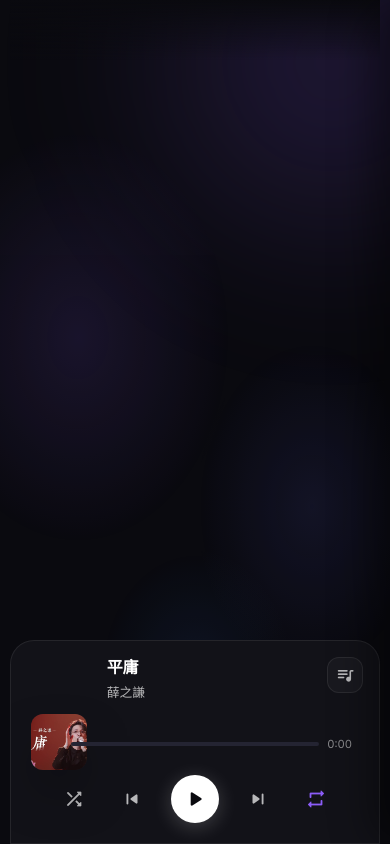
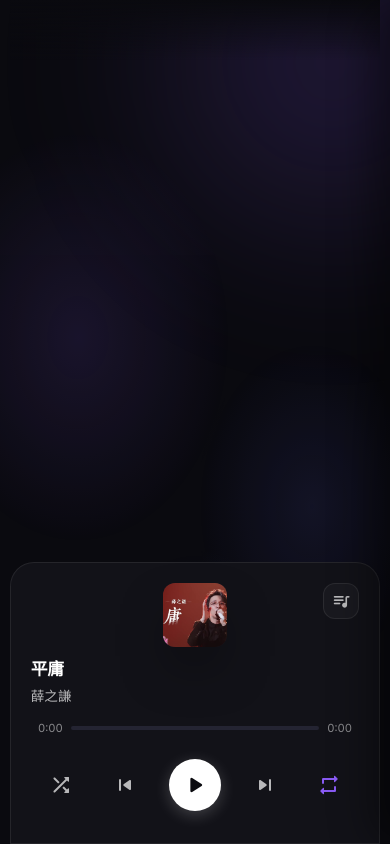
Before and after one commit to BrianLien09/Music_app, a website built with Vite: page index.html in a window 390 px wide. Built offline with nearby package versions, Linux system fonts and the light colour scheme; files whose address does not match are found by name.

Commit message:
style(responsive): 縮小 PC 端卡片尺寸，重構手機端佈局為正常流排版

```diff
--- a/style.css
+++ b/style.css
@@ -278,7 +278,7 @@ body {
 }
 
 .cover-art .material-icons-round {
-  font-size: 80px;
+  font-size: 64px;
   color: var(--text-tertiary);
 }
 
@@ -299,13 +299,13 @@ body {
 .song-info {
   text-align: center;
   width: 100%;
-  padding: 0 var(--space-4);
+  padding: 0 var(--space-3);
 }
 
 .song-info h1 {
-  font-size: 1.5rem;
+  font-size: 1.25rem;
   font-weight: 700;
-  margin-bottom: var(--space-2);
+  margin-bottom: var(--space-1);
   letter-spacing: -0.02em;
   line-height: 1.3;
 
@@ -316,7 +316,7 @@ body {
 }
 
 .song-info h2 {
-  font-size: 0.95rem;
+  font-size: 0.875rem;
   color: var(--text-secondary);
   font-weight: 400;
   cursor: pointer;
@@ -334,15 +334,15 @@ body {
   width: 100%;
   display: flex;
   align-items: center;
-  gap: var(--space-3);
-  margin: var(--space-6) 0 var(--space-5);
+  gap: var(--space-2);
+  margin: var(--space-4) 0 var(--space-3);
 }
 
 .progress-container span {
-  font-size: 0.75rem;
+  font-size: 0.7rem;
   color: var(--text-tertiary);
   font-variant-numeric: tabular-nums;
-  min-width: 40px;
+  min-width: 36px;
 }
 
 .progress-container span:first-child {
@@ -421,8 +421,8 @@ input[type="range"]:hover::-moz-range-thumb {
   display: flex;
   align-items: center;
   justify-content: center;
-  gap: var(--space-4);
-  margin-bottom: var(--space-4);
+  gap: var(--space-3);
+  margin-bottom: var(--space-3);
 }
 
 .btn-control {
@@ -464,25 +464,25 @@ input[type="range"]:hover::-moz-range-thumb {
 
 /* 主播放按鈕 - 強調設計 */
 .play-btn {
-  width: 64px;
-  height: 64px;
+  width: 52px;
+  height: 52px;
   background: var(--text-primary);
   color: var(--bg-primary) !important;
-  box-shadow: 0 4px 20px rgba(255, 255, 255, 0.2);
+  box-shadow: 0 4px 16px rgba(255, 255, 255, 0.2);
   position: relative;
 }
 
 .play-btn:hover {
   transform: scale(1.08);
-  box-shadow: 0 6px 24px rgba(255, 255, 255, 0.3);
+  box-shadow: 0 6px 20px rgba(255, 255, 255, 0.3);
 }
 
 .play-btn .material-icons-round {
-  font-size: 32px;
+  font-size: 28px;
 }
 
 .icon-small .material-icons-round {
-  font-size: 26px;
+  font-size: 22px;
 }
 
 /* ============================================
@@ -495,8 +495,8 @@ input[type="range"]:hover::-moz-range-thumb {
   gap: var(--space-2);
   color: var(--text-tertiary);
   position: absolute;
-  bottom: var(--space-8);
-  left: var(--space-8);
+  bottom: var(--space-6);
+  left: var(--space-6);
   width: auto;
   max-width: 140px;
 }
@@ -941,41 +941,47 @@ input[type="range"]:hover::-moz-range-thumb {
     margin: var(--space-4) 0;
   }
 
-  /* 播放器控制區 - 固定在底部 */
+  /* 播放器控制區 - 固定在底部，更大的卡片 */
   .player-card {
     order: 2; /* 控制項排在下方 */
     flex: none;
     width: 100%;
-    padding: var(--space-4) var(--space-5);
-    padding-bottom: calc(var(--space-5) + env(safe-area-inset-bottom, 0px)); /* iOS 安全區域 */
+    min-height: 200px;
+    padding: var(--space-5);
+    padding-bottom: calc(var(--space-6) + env(safe-area-inset-bottom, 0px)); /* iOS 安全區域 */
     border-radius: var(--radius-xl) var(--radius-xl) 0 0;
     background: var(--bg-secondary);
     backdrop-filter: blur(40px);
     -webkit-backdrop-filter: blur(40px);
     border-top: 1px solid var(--glass-border);
     position: relative;
+    display: flex;
+    flex-direction: column;
+    justify-content: flex-start;
+    gap: var(--space-3);
   }
 
   .player-card::before {
     display: none;
   }
 
-  /* 隱藏播放列表按鈕的絕對定位，改為相對 */
+  /* 播放列表按鈕 */
   .player-header {
     position: absolute;
-    top: var(--space-4);
-    right: var(--space-4);
+    top: var(--space-5);
+    right: var(--space-5);
+    width: 36px;
+    height: 36px;
   }
 
-  /* 封面+歌曲資訊 橫向排列 */
+  /* 上半部：封面 + 歌曲資訊 橫向排列 */
   .cover-wrapper {
-    width: 56px;
-    height: 56px;
+    width: 64px;
+    height: 64px;
     margin: 0;
-    position: absolute;
-    left: var(--space-5);
-    top: 50%;
-    transform: translateY(-50%);
+    flex-shrink: 0;
+    position: static;
+    transform: none;
   }
 
   .cover-art {
@@ -986,27 +992,28 @@ input[type="range"]:hover::-moz-range-thumb {
     font-size: 28px;
   }
 
+  /* 歌曲資訊區域包裝 */
   .song-info {
     text-align: left;
     padding: 0;
-    padding-left: 76px; /* 封面寬度 + 間距 */
-    padding-right: 50px; /* 為播放列表按鈕留空間 */
-    margin-bottom: var(--space-3);
+    flex: 1;
+    min-width: 0;
   }
 
   .song-info h1 {
-    font-size: 1rem;
+    font-size: 1.05rem;
     margin-bottom: var(--space-1);
   }
 
   .song-info h2 {
-    font-size: 0.8rem;
+    font-size: 0.85rem;
   }
 
   /* 進度條 */
   .progress-container {
-    margin: var(--space-2) 0;
+    margin: var(--space-1) 0;
     gap: var(--space-2);
+    order: 2;
   }
 
   .progress-container span {
@@ -1014,23 +1021,25 @@ input[type="range"]:hover::-moz-range-thumb {
     min-width: 32px;
   }
 
-  /* 控制按鈕 - 緊湊排列 */
+  /* 控制按鈕 */
   .controls {
-    gap: var(--space-5);
+    gap: var(--space-6);
     margin-bottom: 0;
+    order: 3;
+    padding: var(--space-2) 0;
   }
 
   .play-btn {
-    width: 48px;
-    height: 48px;
+    width: 52px;
+    height: 52px;
   }
 
   .play-btn .material-icons-round {
-    font-size: 26px;
+    font-size: 28px;
   }
 
   .icon-small .material-icons-round {
-    font-size: 22px;
+    font-size: 24px;
   }
 
   /* 音量控制在手機上隱藏 */
```
